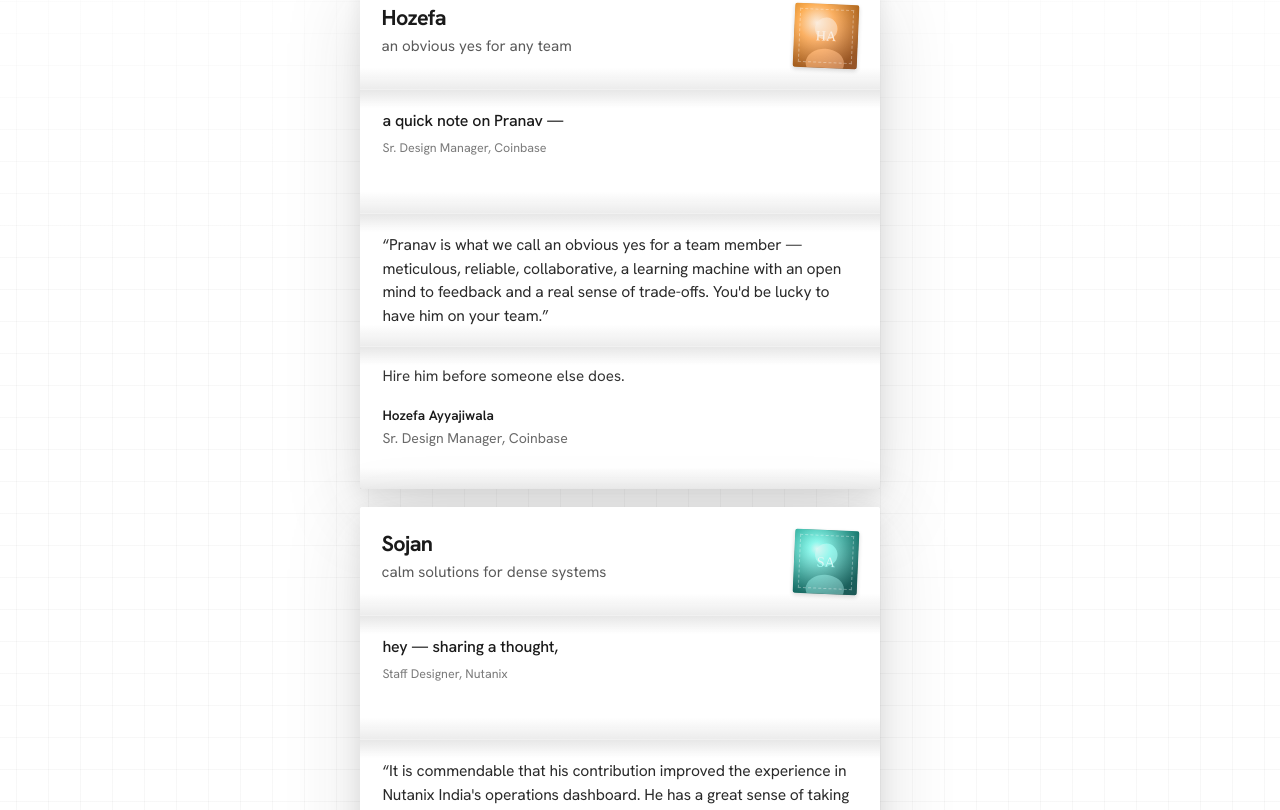
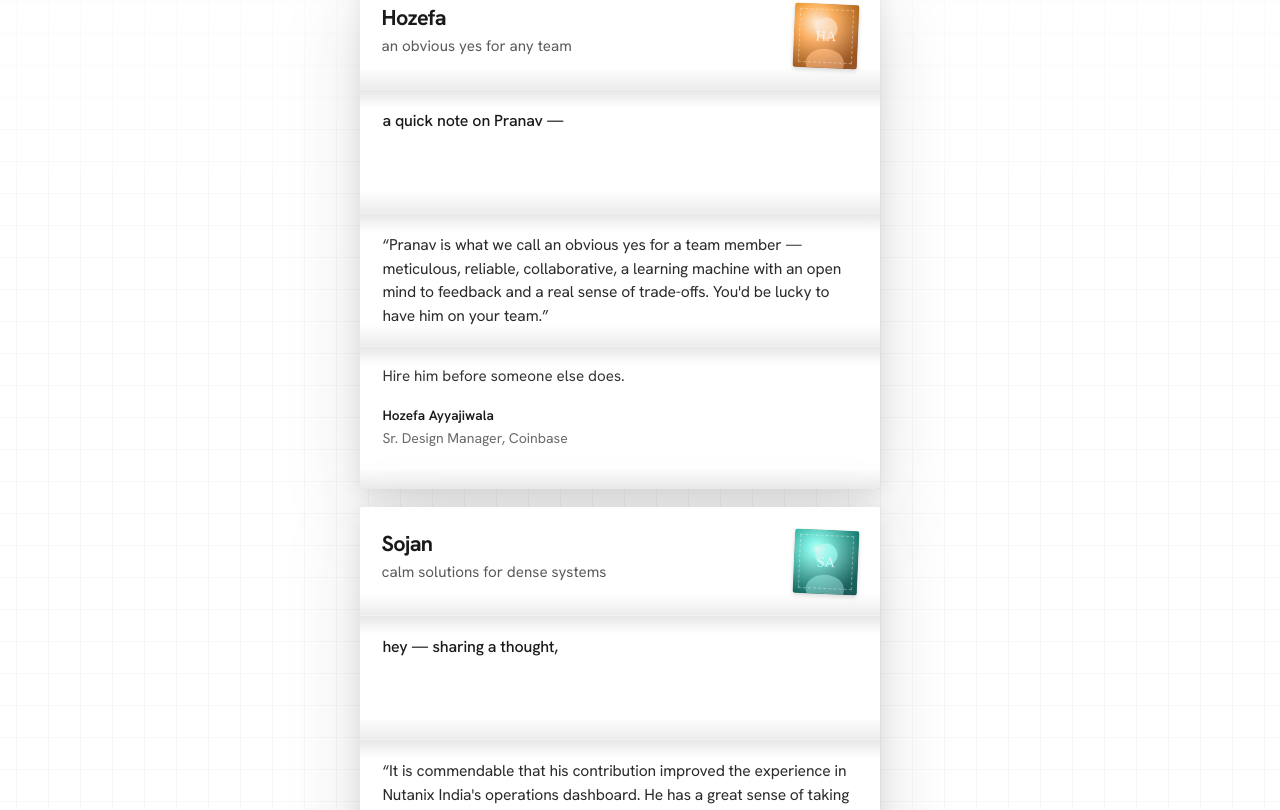
Before and after one commit to designernoob/cursorportfolio, a React (Vite) app: page / in a window 1280 px wide. Shown: the part 6285-7095 px from the top of the page. Built offline with nearby package versions, Linux system fonts and the light colour scheme; the HTML template or start-up script is replaced by a standard one.

Commit message:
Remove designation from letter greeting panel
Co-authored-by: pranavvmitan <designernoob@users.noreply.github.com>

```diff
--- a/src/components/Testimonials.tsx
+++ b/src/components/Testimonials.tsx
@@ -129,7 +129,6 @@ function Letter({
           <div className="letter-body__inner">
             <FoldPanel open={open} reduce={reduce} delay={0.02}>
               <p className="letter-panel__greeting">{t.greeting}</p>
-              <p className="letter-panel__meta">{t.title}</p>
             </FoldPanel>
 
             <FoldPanel open={open} reduce={reduce} delay={0.08}>
```
